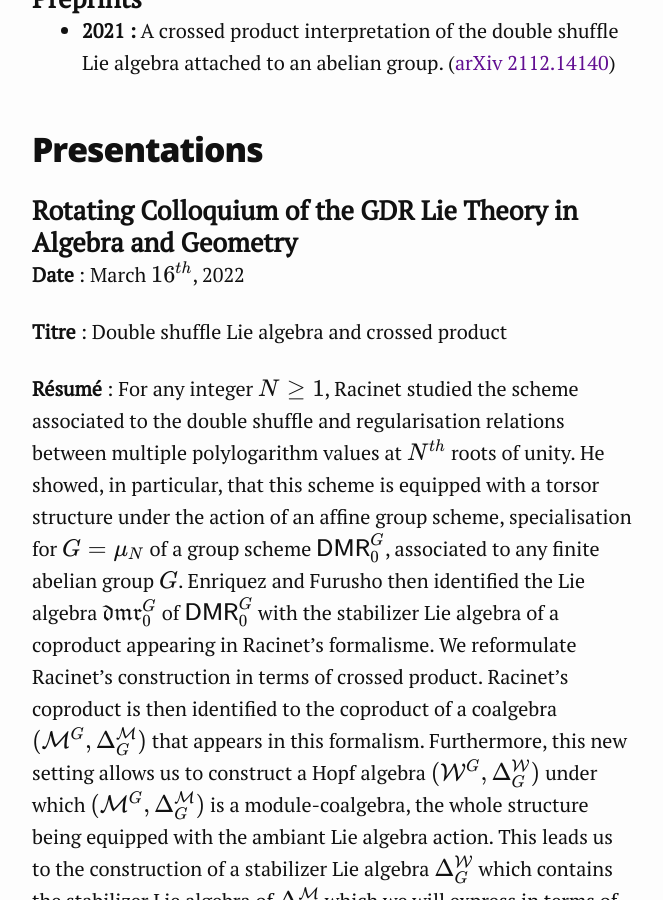
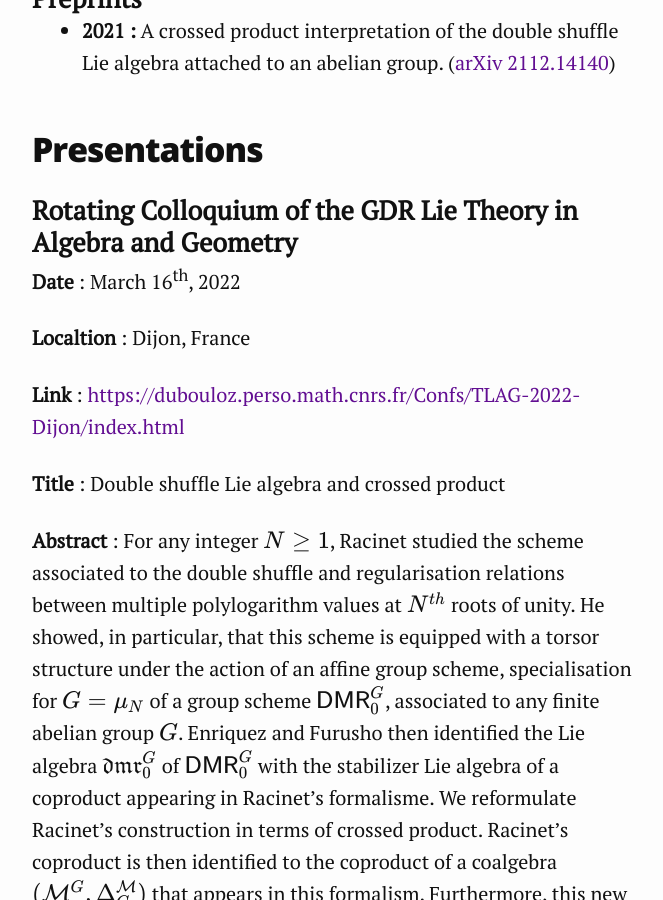
Before and after one commit to khalefyaddaden/khalefyaddaden.github.io, a Jekyll site: the page built from research.markdown, in a window 1280 px wide and 900 px high, scrolled down 595 px. Shown: the whole window, without its empty margins (308-971 px from the left). Built offline with Jekyll 4.4.1, drawn with Linux system fonts in a browser that asks for light colours; nearby versions of some CDN libraries.

Commit message:
update researches

```diff
--- a/research.fr.markdown
+++ b/research.fr.markdown
@@ -14,6 +14,8 @@ des polylogarithmes multiples aux racines de l'unité. Mon domaine de recherche
 ## Exposés
 ### Colloque tournant du GDR Théorie de Lie en Algèbre et Géométrie
 **Date** : 16 mars 2022
+
+**Lieu** : Dijon, France
 
 **Titre** : Algèbre de Lie des doubles mélanges et produit croisé
 
--- a/research.markdown
+++ b/research.markdown
@@ -13,11 +13,15 @@ multiple polylogarithm values at roots of unity. My reseach field is an intersec
 
 ## Presentations
 ### Rotating Colloquium of the GDR Lie Theory in Algebra and Geometry
-**Date** : March $$16^{th}$$, 2022
+**Date** : March 16<sup>th</sup>, 2022
 
-**Titre** : Double shuffle Lie algebra and crossed product
+**Localtion** : Dijon, France
 
-**Résumé** : For any integer $$N \geq 1$$, Racinet studied the scheme associated to the double shuffle and regularisation relations between multiple polylogarithm values at $$N^{th}$$ roots of unity. He showed, in particular, that this scheme is equipped with a torsor structure under the action of an affine group scheme, specialisation for $$G=\mu_N$$ of a group scheme $$\mathsf{DMR}_0^G$$, associated to any finite abelian group $$G$$. Enriquez and Furusho then identified the Lie algebra $$\mathfrak{dmr}_0^G$$ of $$\mathsf{DMR}_0^G$$ with the stabilizer Lie algebra of a coproduct appearing in Racinet's formalisme. We reformulate Racinet's construction in terms of crossed product. Racinet's coproduct is then identified to the coproduct of a coalgebra $$(\mathcal{M}^G,\Delta^{\mathcal{M}}_G)$$ that appears in this formalism. Furthermore, this new setting allows us to construct a Hopf algebra $$(\mathcal{W}^G,\Delta^{\mathcal{W}}_G)$$ under which $$(\mathcal{M}^G, \Delta^{\mathcal{M}}_G)$$ is a module-coalgebra, the whole structure being equipped with the ambiant Lie algebra action. This leads us to the construction of a stabilizer Lie algebra
+**Link** : [https://dubouloz.perso.math.cnrs.fr/Confs/TLAG-2022-Dijon/index.html](https://dubouloz.perso.math.cnrs.fr/Confs/TLAG-2022-Dijon/index.html)
+
+**Title** : Double shuffle Lie algebra and crossed product
+
+**Abstract** : For any integer $$N \geq 1$$, Racinet studied the scheme associated to the double shuffle and regularisation relations between multiple polylogarithm values at $$N^{th}$$ roots of unity. He showed, in particular, that this scheme is equipped with a torsor structure under the action of an affine group scheme, specialisation for $$G=\mu_N$$ of a group scheme $$\mathsf{DMR}_0^G$$, associated to any finite abelian group $$G$$. Enriquez and Furusho then identified the Lie algebra $$\mathfrak{dmr}_0^G$$ of $$\mathsf{DMR}_0^G$$ with the stabilizer Lie algebra of a coproduct appearing in Racinet's formalisme. We reformulate Racinet's construction in terms of crossed product. Racinet's coproduct is then identified to the coproduct of a coalgebra $$(\mathcal{M}^G,\Delta^{\mathcal{M}}_G)$$ that appears in this formalism. Furthermore, this new setting allows us to construct a Hopf algebra $$(\mathcal{W}^G,\Delta^{\mathcal{W}}_G)$$ under which $$(\mathcal{M}^G, \Delta^{\mathcal{M}}_G)$$ is a module-coalgebra, the whole structure being equipped with the ambiant Lie algebra action. This leads us to the construction of a stabilizer Lie algebra
 $$\Delta^{\mathcal{W}}_G$$ which contains the stabilizer Lie algebra of $$\Delta^{\mathcal{M}}_G$$ which we will express in terms of Racinet's formalism.
 
 ## Master Theses
```
